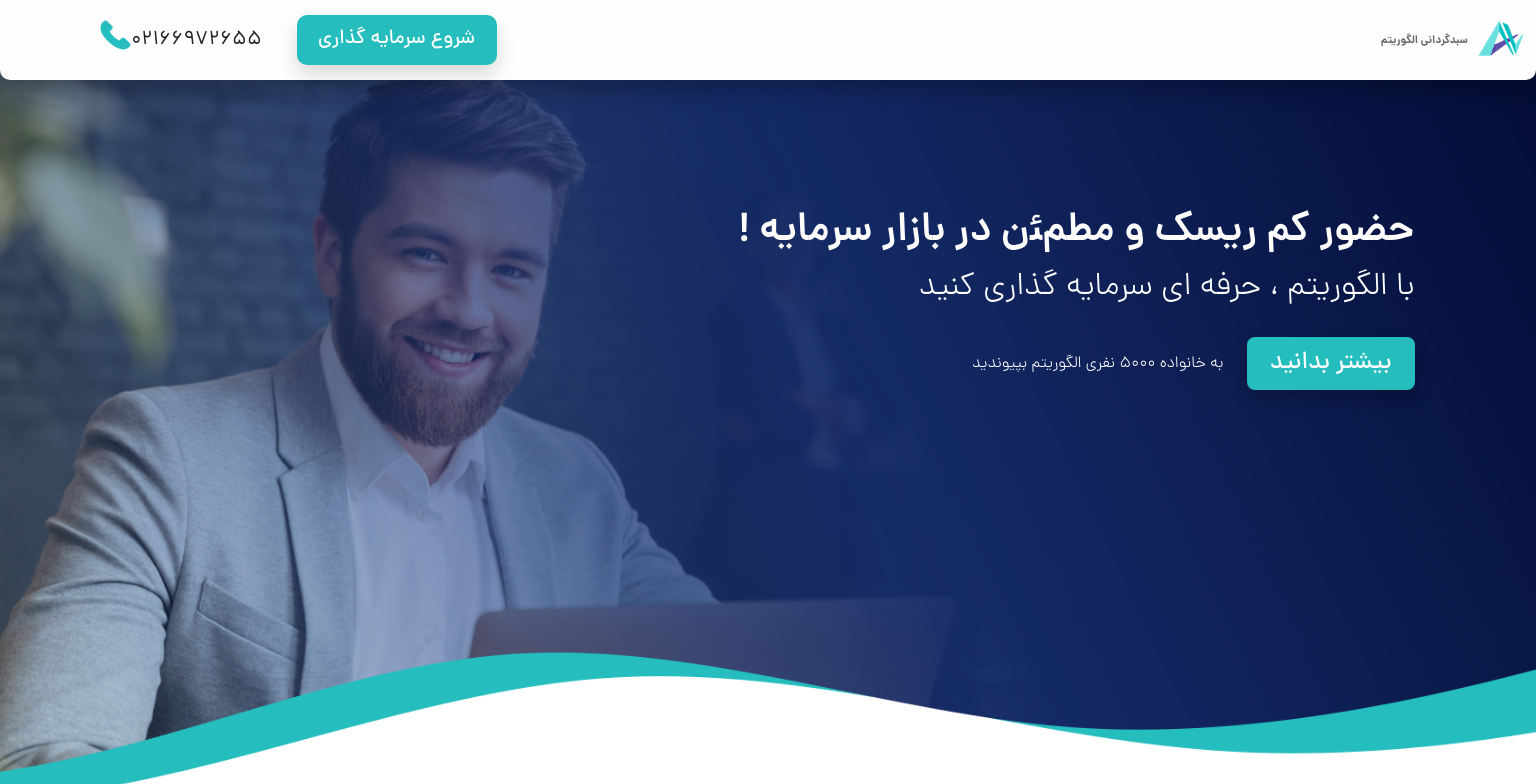
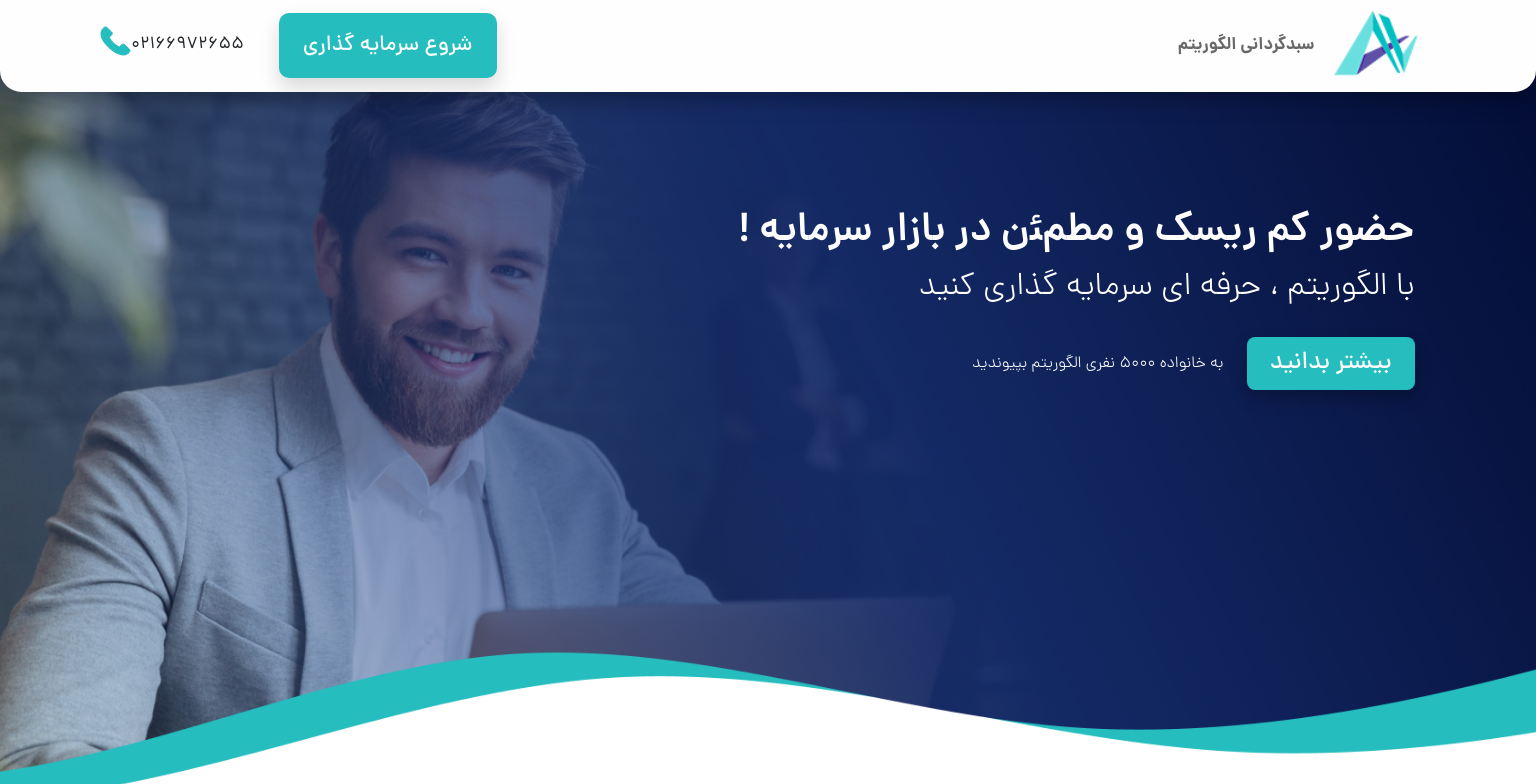
Before and after one commit to najdi123/Algorithm, a Next.js app: page / in a window 1536 px wide. Shown: the top 784 px of the page. Built offline with nearby package versions, Linux system fonts and the light colour scheme.

Commit message:
added new responsive breaking points for navbar

```diff
--- a/src/components/navbar/navbar.module.css
+++ b/src/components/navbar/navbar.module.css
@@ -66,24 +66,7 @@
 @media (min-width: 768px) {  }
 @media (min-width: 992px) {  }
 @media (min-width: 1200px) {
-    /*.navbarWrapper{*/
-    /*    height: 87px;*/
-    /*    border-radius: 0px 0px 30px 30px;*/
-    /*}*/
 
-    /*.navLogo{*/
-    /*    font-size: 24px;*/
-    /*    display: flex;*/
-    /*    align-items: center;*/
-    /*    text-align: right;*/
-    /*    padding: 0;*/
-
-    /*    margin: 2px 102px 2px 0 ;*/
-    /*}*/
-    /*.logo{*/
-    /*    width: 115px;*/
-    /*    height: 98px;*/
-    /*}*/
     .leftBox{
         display: flex;
         flex-direction: row-reverse;
@@ -119,6 +102,101 @@
     .phoneIcon{
     margin-bottom: 10px;
     }
+
+    .navbarWrapper{
+        height: 80.1px;
+        border-radius: 0.0px 0.0px 18.9px 18.9px;
+    }
+    .navLogo{
+
+        font-size: 15.1px;
+        line-height: 24.0px;
+        /* identical to box height */
+        align-items: center;
+        text-align: right;
+        padding: 0;
+        margin: 1.3px 102.2px 1.3px 0 ;
+    }
+    .logo{
+        width: 91.5px;
+        height: 80.8px;
+    }
+
+    .actionButton{
+        width: 190.5px;
+        height: 56.8px;
+        margin: 0;
+        font-weight: 500;
+        font-size: 18.9px;
+        line-height: 29.0px;
+    }
+    .phoneNumber{
+        font-size: 15.1px;
+    }
+}
+@media (min-width: 1371px) {
+    .navbarWrapper{
+        height: 91.5px;
+        border-radius: 0.0px 0.0px 21.6px 21.6px;
+    }
+    .navLogo{
+
+        font-size: 17.3px;
+        line-height: 27.4px;
+        /* identical to box height */
+        align-items: center;
+        text-align: right;
+        padding: 0;
+        margin: 1.5px 116.8px 1.5px 0 ;
+    }
+    .logo{
+        width: 104.6px;
+        height: 92.3px;
+    }
+
+    .actionButton{
+        width: 217.7px;
+        height: 64.9px;
+        margin: 0;
+        font-weight: 500;
+        font-size: 21.6px;
+        line-height: 33.1px;
+    }
+    .phoneNumber{
+        font-size: 17.3px;
+    }
+}
+@media (min-width: 1691px) {
+    .navbarWrapper{
+        height: 113.0px;
+        border-radius: 0.0px 0.0px 26.7px 26.7px;
+    }
+    .navLogo{
+
+        font-size: 21.4px;
+        line-height: 33.8px;
+        /* identical to box height */
+        align-items: center;
+        text-align: right;
+        padding: 0;
+        margin: 1.8px 144.2px 1.8px 0 ;
+    }
+    .logo{
+        width: 129.1px;
+        height: 113.9px;
+    }
+
+    .actionButton{
+        width: 268.8px;
+        height: 80.1px;
+        margin: 0;
+        font-weight: 500;
+        font-size: 26.7px;
+        line-height: 40.9px;
+    }
+    .phoneNumber{
+        font-size: 21.4px;
+    }
 }
 @media (min-width: 1900px) {
 
```
